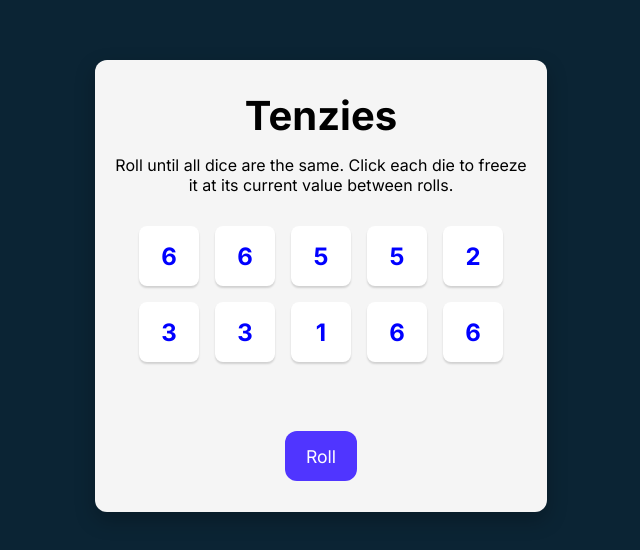
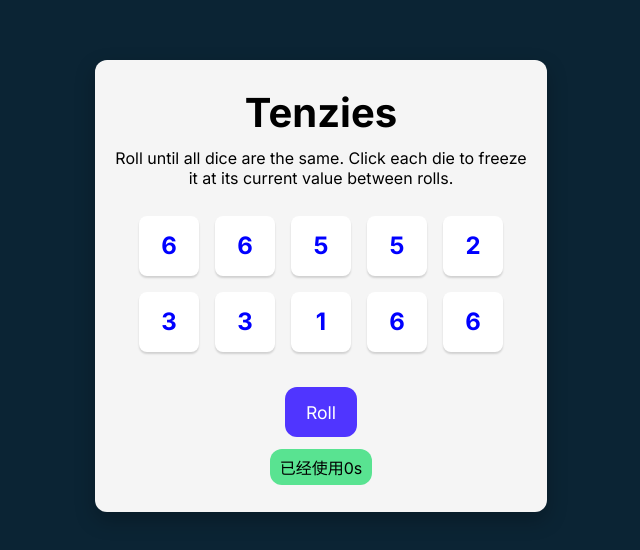
Before and after one commit to Halcyon666/react-daily-learn, a React (Vite) app: page / in a window 1280 px wide. Shown: the part 114-664 px from the top of the page, without its empty margins (335-975 px from the left). Built offline with nearby package versions, Linux system fonts and the light colour scheme.

Commit message:
when adding a clean up return clearInterval(interval);,then the timer second is always 0;

```diff
--- a/src/tenzies/App.tsx
+++ b/src/tenzies/App.tsx
@@ -51,6 +51,7 @@ const App: React.FC = () => {
       );
     } else {
       setDice(generateDice());
+      setTotalTime(0);
     }
   };
   // 注意要添加操作的元素类型
@@ -59,6 +60,15 @@ const App: React.FC = () => {
     if (gameWon) {
       buttonDiceRef.current?.focus();
     }
+  }, [gameWon]);
+  const [totalTime, setTotalTime] = useState<number>(0);
+
+  useEffect(() => {
+    if (gameWon) return;
+    const interval = setInterval(() => {
+      setTotalTime((prev) => prev + 1);
+    }, 1000);
+    return clearInterval(interval);
   }, [gameWon]);
 
   return (
@@ -78,6 +88,7 @@ const App: React.FC = () => {
       <button ref={buttonDiceRef} className="roll-button" onClick={rollDice}>
         {gameWon ? "New Game" : "Roll"}
       </button>
+      <div className="total-seconds-div"> {`已经使用${totalTime}s`} </div>
     </main>
   );
 };
--- a/src/tenzies/index.css
+++ b/src/tenzies/index.css
@@ -51,7 +51,7 @@ main {
     display: grid;
     grid-template-columns: repeat(5, 1fr);
     gap: 1rem;
-    margin-bottom: 30px;
+    /* margin-bottom: 30px; */
 }
 
 .dice-container button {
@@ -106,3 +106,11 @@ button {
     white-space: nowrap;
     border: 0;
 }
+
+.total-seconds-div {
+    /* width: auto; */
+    background-color: #59E391;
+    padding: 6px 10px;
+    border-radius: 12px;
+    border: none;
+}
```
